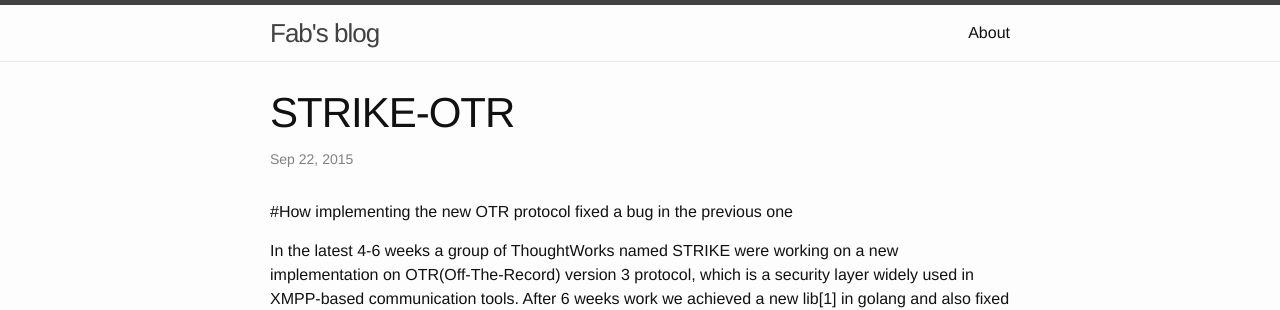
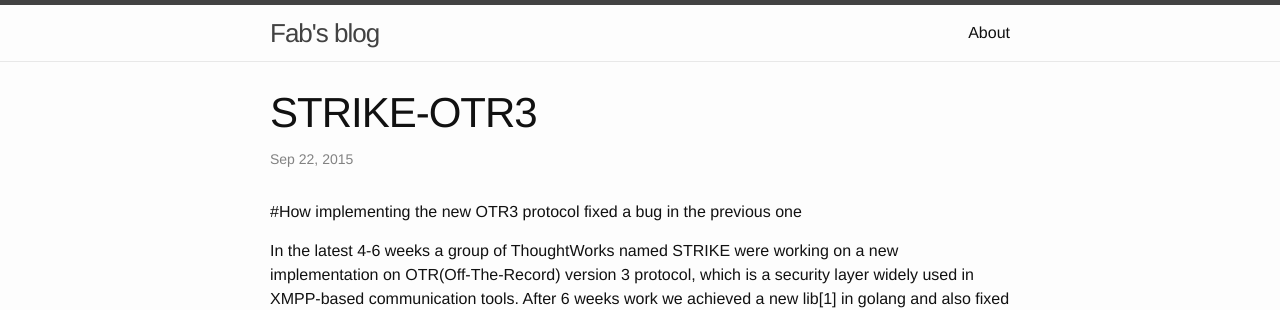
Before and after one commit to tcz001/tcz001.github.io, a Jekyll site: the page built from _posts/2015-09-22-strike-otr.md, in a window 1280 px wide. Shown: the top 310 px of the page. Built offline with Jekyll 4.4.1, drawn with Linux system fonts in a browser that asks for light colours.

Commit message:
Updated 2015-09-22-strike-otr.md

```diff
--- a/_posts/2015-09-22-strike-otr.md
+++ b/_posts/2015-09-22-strike-otr.md
@@ -5,10 +5,11 @@ splash: ""
 tags:
   - "null"
 published: true
-title: "STRIKE-OTR"
+title: "STRIKE-OTR3"
 ---
 
-#How implementing the new OTR protocol fixed a bug in the previous one
+
+#How implementing the new OTR3 protocol fixed a bug in the previous one
 
 In the latest 4-6 weeks a group of ThoughtWorks named STRIKE were working on a new implementation on OTR(Off-The-Record) version 3 protocol, which is a security layer widely used in XMPP-based communication tools. After 6 weeks work we achieved a new lib[1] in golang and also fixed a bug[2] in the previous one.
 We choose Golang as the platform because it's memory-safe and easy to start with. And the existing implementation of OTR in golang is in version 2, without the support of multiple instance tags for multi-devices usage.
```
